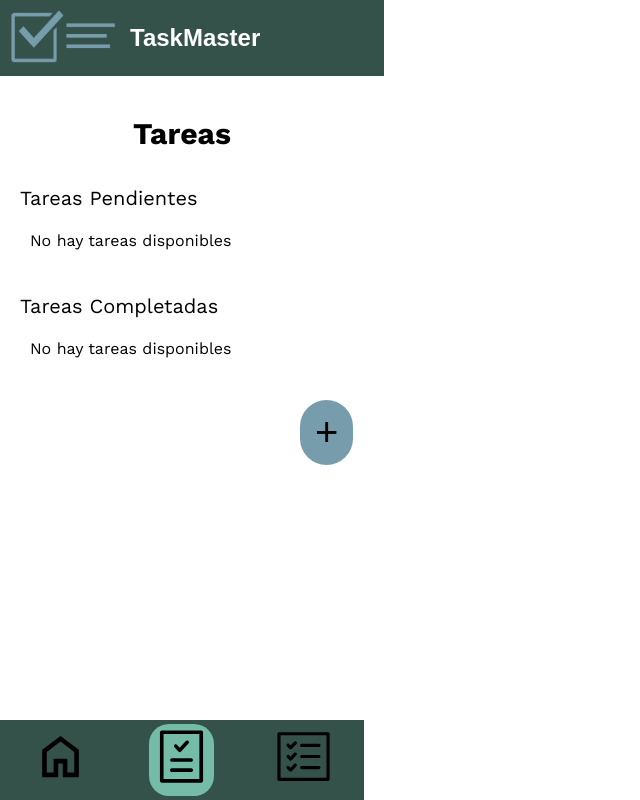
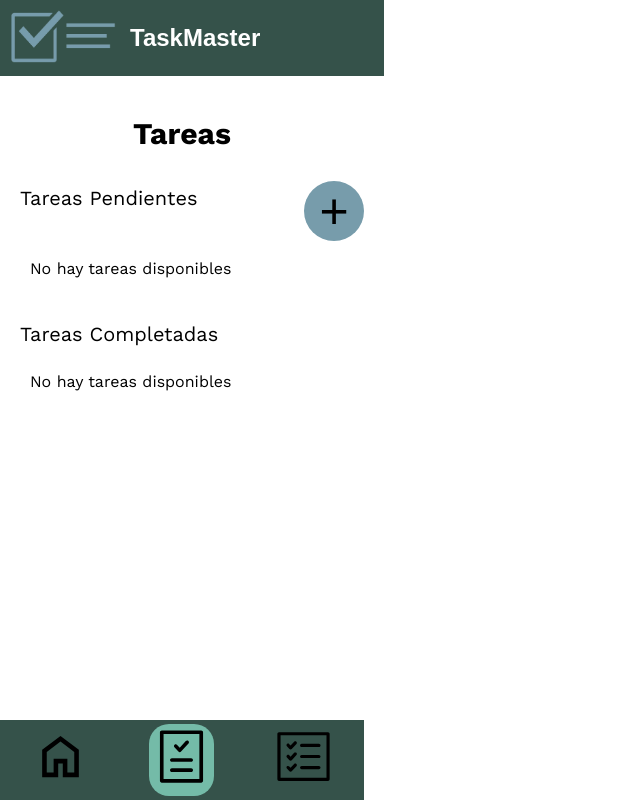
Before and after one commit to IvanTangZhu19/AppGestionTareas, a React app in the folder Dev/gestion_tareas/: page /tareas in a window 1280 px wide. Shown: the whole page, without its empty margins (0-640 px from the left). Built offline with nearby package versions, Linux system fonts and the light colour scheme; the HTML template or start-up script is replaced by a standard one.

Commit message:
Cambio posición boton crear, iconos a botones, tareas con nombre proyecto

```diff
--- a/Dev/gestion_tareas/src/methods/traerTareas.js
+++ b/Dev/gestion_tareas/src/methods/traerTareas.js
@@ -3,11 +3,12 @@ function traerTareas(){
     let tareasPendientes = [], tareasCompletadas = [];
     if(proyectos){
         const tareas = proyectos.reduce((tareas, proyecto) => {
-            const tareasConProyectoID = proyecto.tareas.map(tarea => ({
+            const tareasConProyecto = proyecto.tareas.map(tarea => ({
                 ...tarea,
-                proyectoID: proyecto.id
+                proyectoID: proyecto.id,
+                proyectoTitulo: proyecto.titulo
             }))
-            return tareas.concat(tareasConProyectoID);
+            return tareas.concat(tareasConProyecto);
         }, []);
 
         tareasPendientes = tareas.filter(
--- a/Dev/gestion_tareas/src/pages/proyectos/Proyectos.jsx
+++ b/Dev/gestion_tareas/src/pages/proyectos/Proyectos.jsx
@@ -4,6 +4,8 @@ import { NavLink, useNavigate } from "react-router-dom";
 import traerProyectos from "./../../methods/traerProyectos";
 import eliminarProyecto from "../../methods/eliminarProyecto";
 import completarProyecto from "../../methods/completarProyecto";
+import iconoEdit from "./../../assets/edit.svg"
+import iconoDelete from "./../../assets/delete.svg"
 
 function Proyecto() {
     const [proyectos, setProyectos] = useState([]);
@@ -36,7 +38,14 @@ function Proyecto() {
             <h2>Proyectos</h2>
             {proyectos.map((proyectoCompletos, index) => (
                 <div key={index}>
-                    <p className="subtitulo">{proyectoCompletos.titulo}</p>
+                    <div className="subtitulo_boton">
+                        <p className="subtitulo">{proyectoCompletos.titulo}</p>
+                        {proyectoCompletos.titulo == "Proyectos Pendientes" &&
+                            <button className="boton_agregar">
+                                <NavLink className="enlace" to="/tareas/crear">+</NavLink>
+                            </button>
+                        }
+                    </div>
                     {proyectoCompletos.proyectos.length === 0 &&
                         <p className="margen">No hay proyectos disponibles</p>
                     }
@@ -49,6 +58,7 @@ function Proyecto() {
                                         <p>{proyecto.fecha}</p>
                                     </div>
                                     <p>Descripción: {proyecto.descripcion}</p>
+                                    <p>Tareas: </p>
                                     <div>
                                         {proyecto.tareas.map((tarea) => (
                                             <li key={tarea.id}>
@@ -68,14 +78,14 @@ function Proyecto() {
                                                 to={`/proyectos/editar/${proyecto.id}`}
                                                 className="enlace_editar"
                                             >
-                                                Editar
+                                                <img src={iconoEdit} alt="" />
                                             </NavLink>
                                         </button>
                                         <button
                                             className="eliminar"
                                             onClick={() => handleEliminar(proyecto.id)}
                                         >
-                                            Eliminar
+                                            <img src={iconoDelete} alt="" />
                                         </button>
                                         {proyecto.estado != "completado" &&
                                             <button
@@ -92,9 +102,6 @@ function Proyecto() {
                     </div>
                 </div>
             ))}
-            <button className="boton_agregar">
-                <NavLink className="enlace" to="/proyectos/crear">+</NavLink>
-            </button>
         </div>
     );
 }
--- a/Dev/gestion_tareas/src/pages/proyectos/Proyectos.scss
+++ b/Dev/gestion_tareas/src/pages/proyectos/Proyectos.scss
@@ -18,4 +18,9 @@
         margin-left: 20px;
         margin-bottom: 5px;
     }
+    .subtitulo_boton{
+        display: flex;
+        flex-direction: row;
+        justify-content: space-between;
+    }
 }
--- a/Dev/gestion_tareas/src/pages/proyectos/_BotonesProyectos.scss
+++ b/Dev/gestion_tareas/src/pages/proyectos/_BotonesProyectos.scss
@@ -6,14 +6,15 @@ $color_botones: #779CAB;
     margin-top: 0;
     button{
         cursor: pointer;
-        padding: 10px;
-        font-size: 16px;
+        padding: 5px;
+        font-size: 26px;
         background-color: $color_botones;
         margin-right: 0;
         box-shadow: none;
         border: 1px solid black;
     }
     .editar{
+        width: 50px;
         text-decoration: none;
         border-bottom-left-radius: 15px;
         .enlace_editar{
@@ -21,6 +22,9 @@ $color_botones: #779CAB;
             color: black;
         }
     }
+    .eliminar{
+        width: 50px;
+    }
     .completar{
         border-bottom-right-radius: 15px;
     }
--- a/Dev/gestion_tareas/src/pages/tareas/Tareas.jsx
+++ b/Dev/gestion_tareas/src/pages/tareas/Tareas.jsx
@@ -4,6 +4,8 @@ import { NavLink, useNavigate } from "react-router-dom";
 import eliminarTarea from "../../methods/eliminarTarea";
 import completarTarea from "../../methods/completarTarea";
 import traerTareas from "../../methods/traerTareas";
+import iconoEdit from "./../../assets/edit.svg"
+import iconoDelete from "./../../assets/delete.svg"
 
 function Tarea() {
     const [tareas, setTareas] = useState([]);
@@ -16,7 +18,7 @@ function Tarea() {
     // Manejar eliminación
     const handleEliminar = (proyectoId, tareaId) => {
         const confirmacion = window.confirm("¿Estás seguro de eliminar esta tarea?");
-        if(confirmacion){
+        if (confirmacion) {
             if (eliminarTarea(proyectoId, tareaId)) {
                 setTimeout(() => setTareas(traerTareas()), 100);
             }
@@ -36,7 +38,14 @@ function Tarea() {
             <h2>Tareas</h2>
             {tareas.map((tareasCompleto, index) => (
                 <div key={index}>
-                    <p className="subtitulo">{tareasCompleto.titulo}</p>
+                    <div className="subtitulo_boton">
+                        <p className="subtitulo">{tareasCompleto.titulo}</p>
+                        {tareasCompleto.titulo == "Tareas Pendientes" &&
+                            <button className="boton_agregar">
+                                <NavLink className="enlace" to="/tareas/crear">+</NavLink>
+                            </button>
+                        }
+                    </div>
                     {tareasCompleto.tareas.length == 0 &&
                         <p className="margen">No hay tareas disponibles</p>
                     }
@@ -45,6 +54,7 @@ function Tarea() {
                             <div>
                                 <div key={tarea.id}>
                                     <div className="contenedor_tarea_largo">
+                                        <p>Proyecto: {tarea.proyectoTitulo}</p>
                                         <div className="nombre_fecha">
                                             <p>{tarea.titulo}</p>
                                             <p>{tarea.fecha}</p>
@@ -58,14 +68,14 @@ function Tarea() {
                                                 to={`/tareas/editar/${tarea.proyectoID}/${tarea.id}`}
                                                 className="enlace_editar"
                                             >
-                                                Editar
+                                                <img src={iconoEdit} alt="" />
                                             </NavLink>
                                         </button>
                                         <button
                                             className="eliminar"
                                             onClick={() => handleEliminar(tarea.proyectoID, tarea.id)}
                                         >
-                                            Eliminar
+                                            <img src={iconoDelete} alt="" />
                                         </button>
                                         {tarea.estado == "activo" &&
                                             <button
@@ -82,9 +92,6 @@ function Tarea() {
                     </div>
                 </div>
             ))}
-            <button className="boton_agregar">
-                <NavLink className="enlace" to="/tareas/crear">+</NavLink>
-            </button>
         </div>
     );
 }
--- a/Dev/gestion_tareas/src/pages/tareas/Tareas.scss
+++ b/Dev/gestion_tareas/src/pages/tareas/Tareas.scss
@@ -16,6 +16,11 @@
         margin-left: 20px;
         margin-bottom: 5px;
     }
+    .subtitulo_boton{
+        display: flex;
+        flex-direction: row;
+        justify-content: space-between;
+    }
     .margen{
         margin-left: 30px;
     }
--- a/Dev/gestion_tareas/src/pages/tareas/_BotonAgregar.scss
+++ b/Dev/gestion_tareas/src/pages/tareas/_BotonAgregar.scss
@@ -2,13 +2,11 @@ $color_agregar: #779CAB;
 $color_boton: black;
 
 .boton_agregar{
+    width: 60px;
+    height: 60px;
     background-color: $color_agregar;
-    position: fixed !important;
-    padding: 10px;
-    top: 400px;
-    left: 300px;
-    border-radius: 30px;
-    font-size: 40px;
+    border-radius: 100%;
+    font-size: 50px;
     border: none;
     z-index: 1000;
     will-change: transform, opacity;
--- a/Dev/gestion_tareas/src/pages/tareas/_Botones.scss
+++ b/Dev/gestion_tareas/src/pages/tareas/_Botones.scss
@@ -6,15 +6,15 @@ $color_botones: #779CAB;
     margin-top: 0;
     button{
         cursor: pointer;
-        padding: 10px;
-        font-size: 16px;
+        padding: 5px;
+        font-size: 26px;
         background-color: $color_botones;
         margin-right: 0;
         box-shadow: none;
         border: 1px solid black;
     }
     .editar{
-        //background-color: yellow;
+        width: 50px;
         text-decoration: none;
         border-bottom-left-radius: 15px;
         .enlace_editar{
@@ -22,11 +22,10 @@ $color_botones: #779CAB;
             color: black;
         }
     }
-    //.eliminar{
-        //background-color: red;
-    //}
+    .eliminar{
+        width: 50px;
+    }
     .completar{
-        //background-color: green;
         border-bottom-right-radius: 15px;
     }
 }
```
Also changed, not shown: Dev/gestion_tareas/src/assets/delete.svg (added), Dev/gestion_tareas/src/assets/edit.svg (added).
